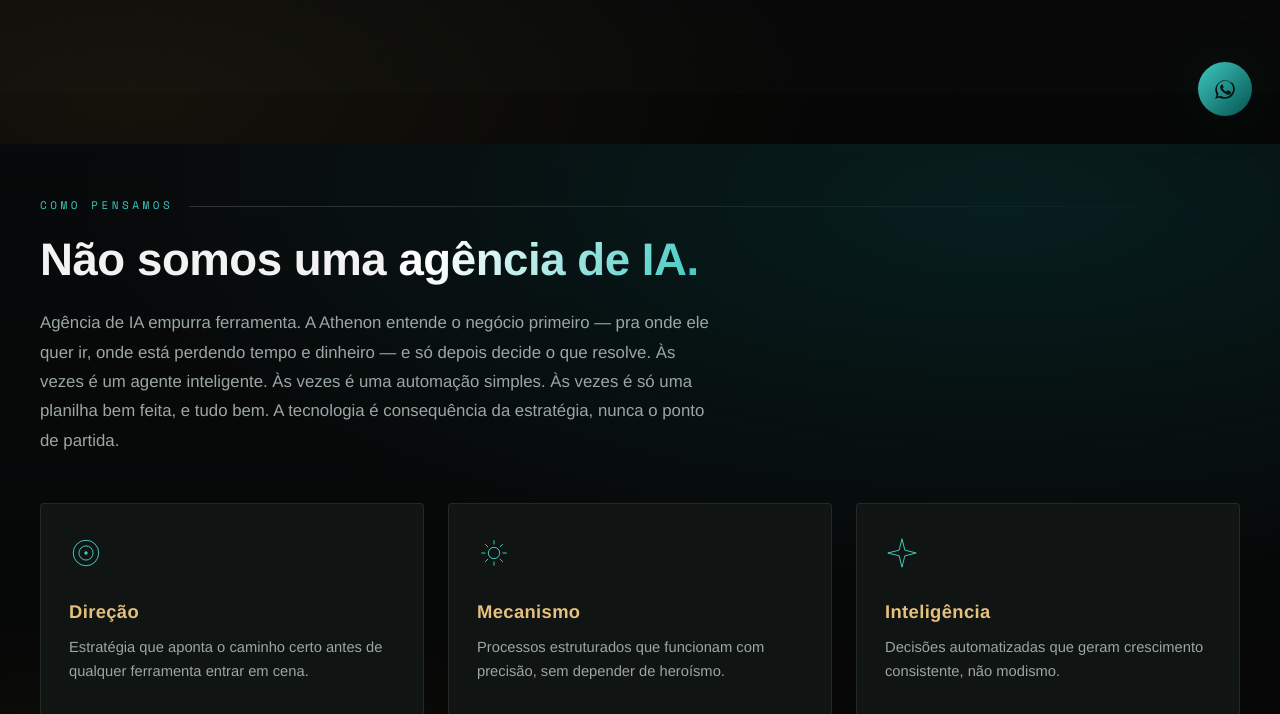
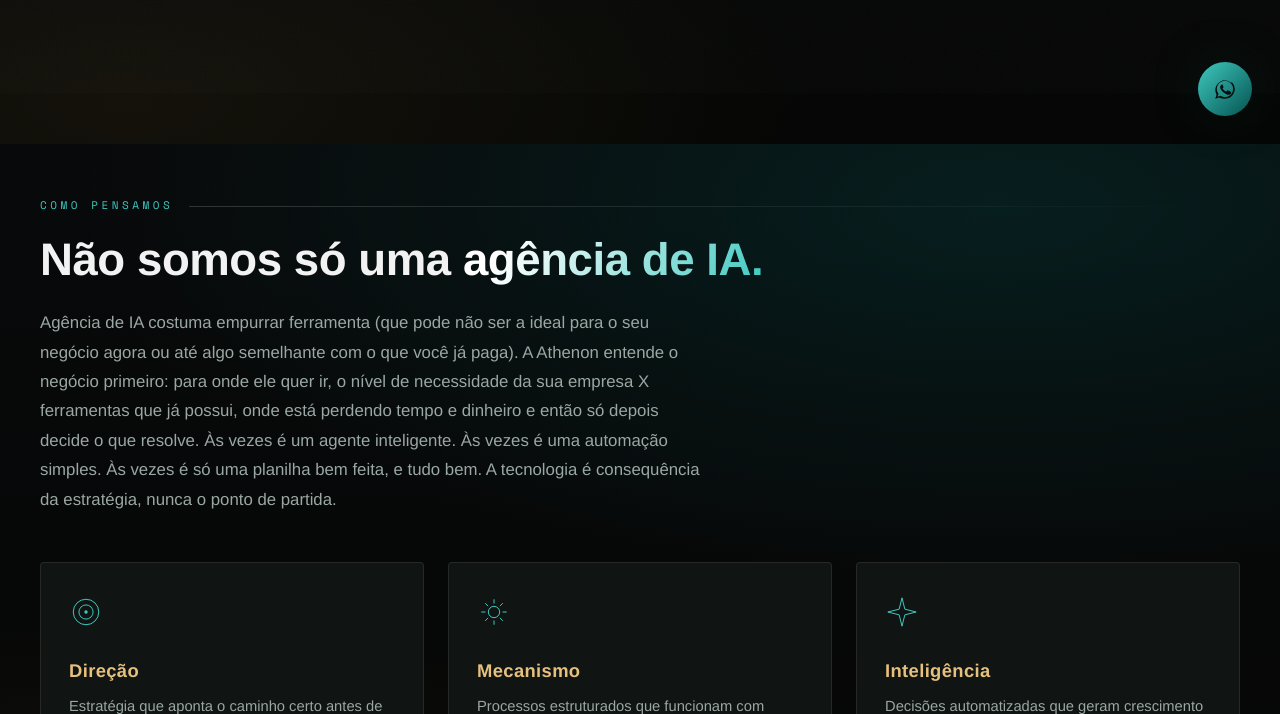
Before and after one commit to lorimatelier/athenon-ofc, a plain HTML site: page index.html in a window 1280 px wide. Shown: the part 656-1370 px from the top of the page. Drawn offline with nearby package versions, Linux system fonts and the light colour scheme; a web font is replaced by a local one.

Commit message:
Revise agency description for clarity and emphasis

```diff
--- a/index.html
+++ b/index.html
@@ -145,10 +145,13 @@
         <span class="label mono">Como pensamos</span>
         <span class="section-label-line"></span>
       </div>
-      <h2>Não somos uma <strong class="text-gradient">agência de IA.</strong></h2>
+      <h2>Não somos só uma <strong class="text-gradient">agência de IA.</strong></h2>
       <p class="section-lead">
-        Agência de IA empurra ferramenta. A Athenon entende o negócio primeiro — pra
-        onde ele quer ir, onde está perdendo tempo e dinheiro — e só depois decide o
+        Agência de IA costuma empurrar ferramenta (que pode não ser a ideal para
+        o seu negócio agora ou até algo semelhante com o que você já paga).
+        A Athenon entende o negócio primeiro: para
+        onde ele quer ir, o nível de necessidade da sua empresa X ferramentas que já
+        possui, onde está perdendo tempo e dinheiro e então só depois decide o
         que resolve. Às vezes é um agente inteligente. Às vezes é uma automação
         simples. Às vezes é só uma planilha bem feita, e tudo bem. A tecnologia é
         consequência da estratégia, nunca o ponto de partida.
```
